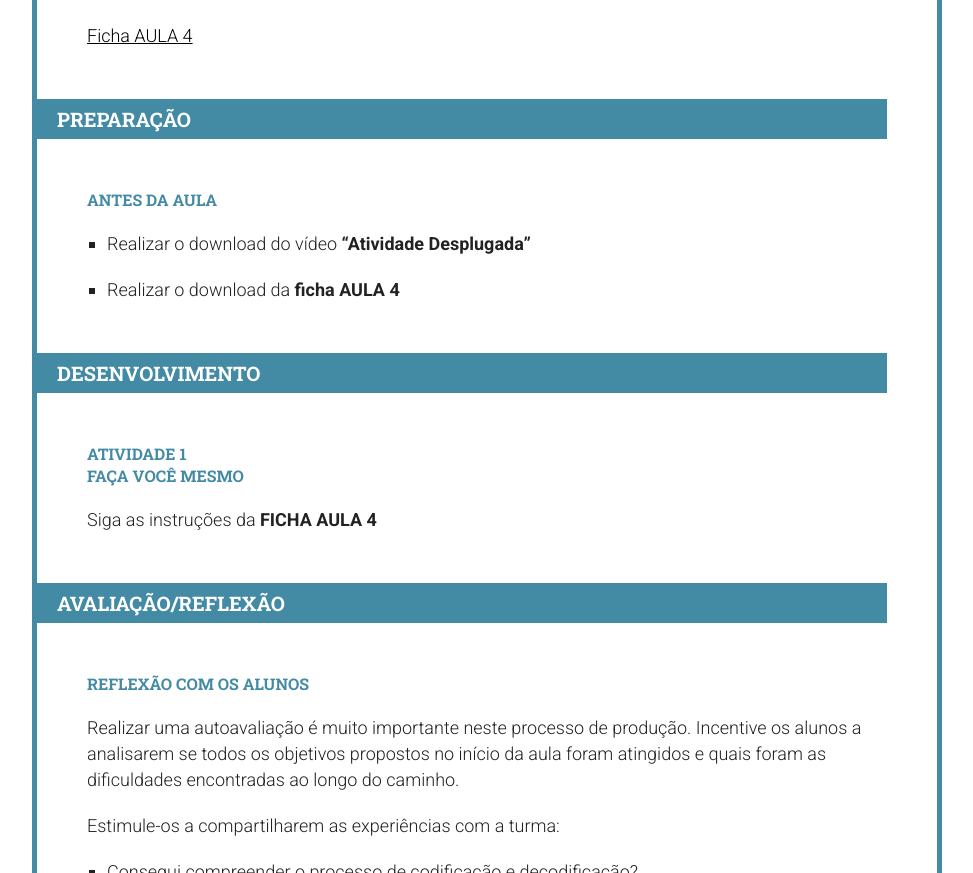
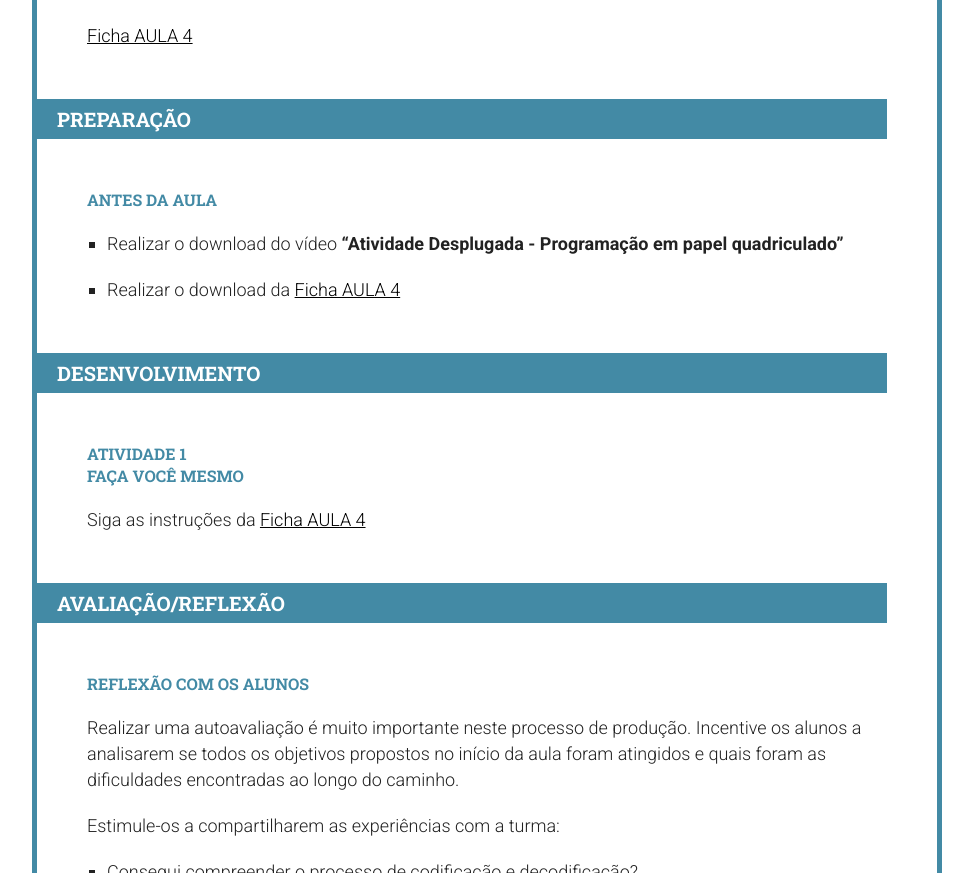
Before and after one commit to Programae/blocos, a Jekyll site: the page built from _posts/2015-01-01-aula05.md, in a window 1280 px wide and 900 px high, scrolled down 1708 px, cut to the strip 27-900 px from the top of the window. Shown: the whole strip, without its empty margins (153-1126 px from the left). Built offline with Jekyll 4.4.1, drawn with Linux system fonts in a browser that asks for light colours; nearby versions of some CDN libraries; library files that are not in the unit come from our copies.

Commit message:
PDF e aula 5 atualização

```diff
--- a/_posts/2015-01-01-aula05.md
+++ b/_posts/2015-01-01-aula05.md
@@ -33,14 +33,14 @@ Atividade Desplugada - Programação em papel quadriculado
 
 <iframe width="560" height="315" src="https://www.youtube.com/embed/4e3fi_ls8CA" frameborder="0" allowfullscreen></iframe>
 
-[Ficha AULA 4](/blocos/pdf/ficha%204-Programacaoempapelquadriculado.pdf)
+[Ficha AULA 4](/blocos/pdf/Ficha%204-Programacaoempapelquadriculado.pdf)
 
 ## Preparação
 
 ### Antes da aula
 
- - Realizar o download do vídeo **“Atividade Desplugada”**
- - Realizar o download da **ficha AULA 4**
+ - Realizar o download do vídeo **“Atividade Desplugada - Programação em papel quadriculado”**
+ - Realizar o download da [Ficha AULA 4](/blocos/pdf/Ficha%204-Programacaoempapelquadriculado.pdf)
 
 
 ## Desenvolvimento
@@ -48,7 +48,7 @@ Atividade Desplugada - Programação em papel quadriculado
 ### Atividade 1
 
 ### Faça você mesmo
-Siga as instruções da **FICHA AULA 4**
+Siga as instruções da [Ficha AULA 4](/blocos/pdf/Ficha%204-Programacaoempapelquadriculado.pdf)
 
 
 ## Avaliação/reflexão
```
Also changed, not shown: 2 other files.
